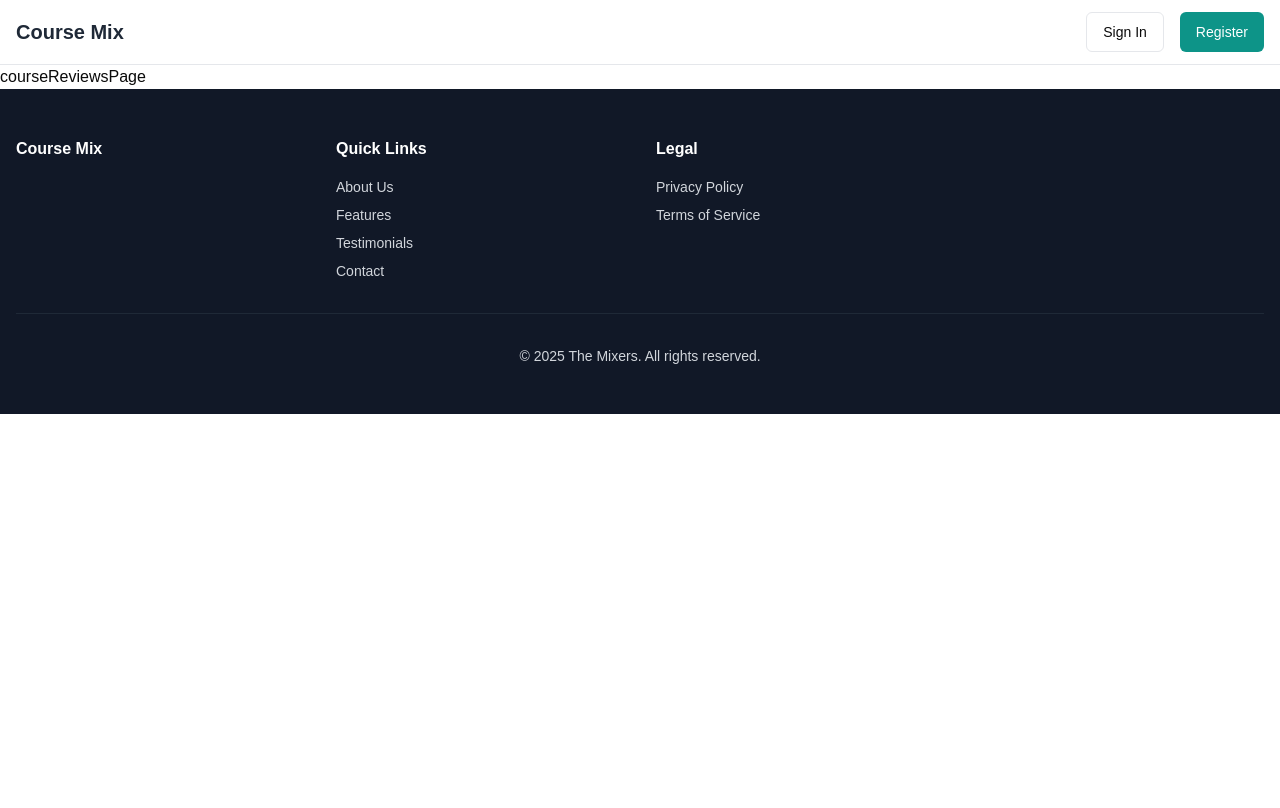
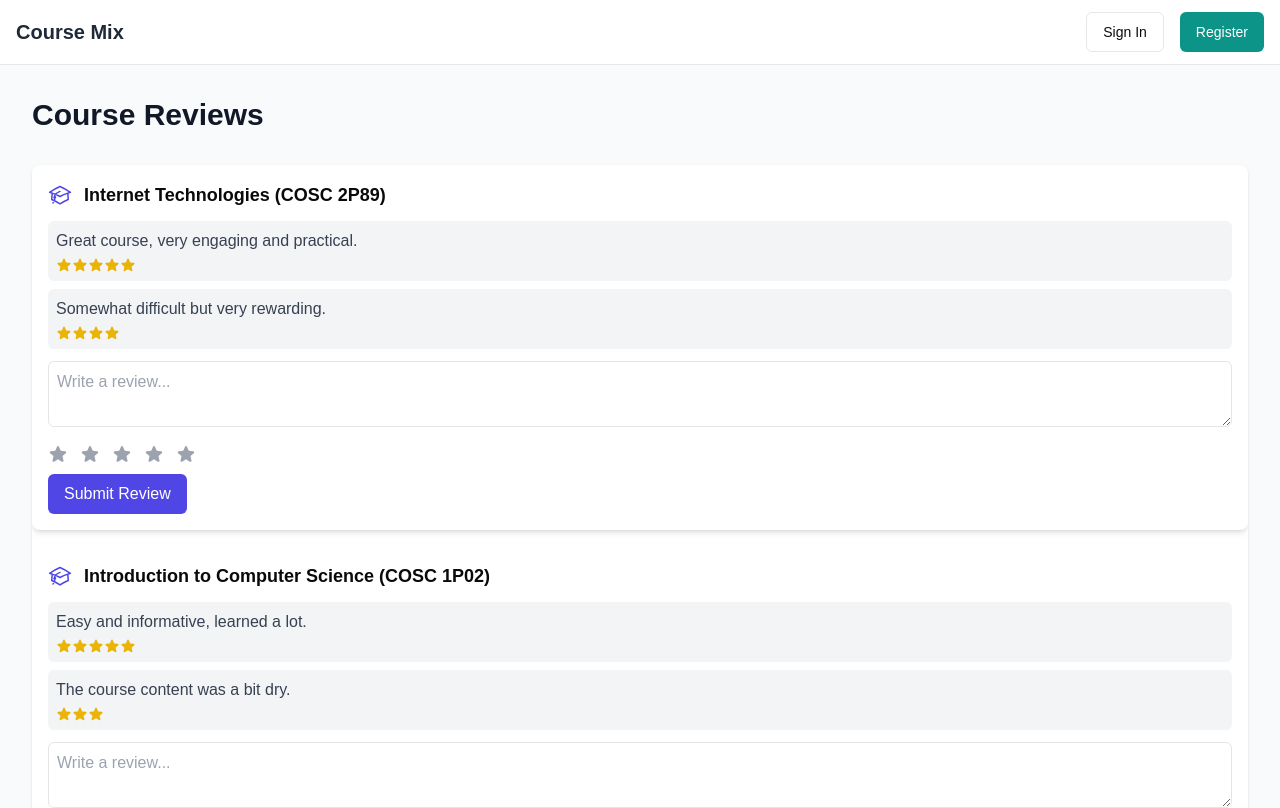
Before and after one commit to ashuchauhan2/COSC4P02, a Next.js app in the folder coursemix/: page /protected/course-reviews in a window 1280 px wide. Shown: the top 808 px of the page. Built offline with nearby package versions, Linux system fonts and the light colour scheme; no server answers.

Commit message:
Your commit message

```diff
--- a/coursemix/src/app/protected/course-reviews/page.js
+++ b/coursemix/src/app/protected/course-reviews/page.js
@@ -1,9 +1,145 @@
-import React from 'react'
+'use client'
 
-const courseReviewsPage = () => {
+import { useState, useEffect } from 'react'
+import { useRouter } from 'next/navigation'
+// import RequireAuth from '@/components/RequireAuth'
+import { StarIcon } from '@heroicons/react/24/solid'
+import { AcademicCapIcon } from '@heroicons/react/24/outline'
+
+const CourseReviews = () => {
+  const [courses, setCourses] = useState([
+    {
+      course_id: 1,
+      course_name: 'Internet Technologies',
+      course_code: 'COSC 2P89'
+    },
+    {
+      course_id: 2,
+      course_name: 'Introduction to Computer Science',
+      course_code: 'COSC 1P02'
+    }
+  ])
+  const [reviews, setReviews] = useState({
+    1: [
+      {
+        review_text: 'Great course, very engaging and practical.',
+        rating: 5
+      },
+      {
+        review_text: 'Somewhat difficult but very rewarding.',
+        rating: 4
+      }
+    ],
+    2: [
+      {
+        review_text: 'Easy and informative, learned a lot.',
+        rating: 5
+      },
+      {
+        review_text: 'The course content was a bit dry.',
+        rating: 3
+      }
+    ]
+  })
+  const [loading, setLoading] = useState(false)
+  const [error, setError] = useState(null)
+  const [reviewText, setReviewText] = useState('')
+  const [rating, setRating] = useState(0)
+  const router = useRouter()
+
+  useEffect(() => {
+    // Simulate a delay for loading
+    setLoading(false)
+  }, [])
+
+  const handleReviewSubmit = (courseId) => {
+    if (!reviewText || rating === 0) return
+
+    // Add a new review (here, we're just adding it to the state)
+    setReviews((prevReviews) => {
+      const newReview = { review_text: reviewText, rating }
+      return {
+        ...prevReviews,
+        [courseId]: [...(prevReviews[courseId] || []), newReview]
+      }
+    })
+
+    // Clear the form
+    setReviewText('')
+    setRating(0)
+  }
+
   return (
-    <div>courseReviewsPage</div>
+      <div className="min-h-screen bg-gray-50 py-8">
+        <div className="max-w-7xl mx-auto px-4 sm:px-6 lg:px-8">
+          <h1 className="text-3xl font-bold text-gray-900 mb-8">Course Reviews</h1>
+
+          {error && (
+            <div className="bg-red-50 border border-red-200 text-red-700 px-4 py-3 rounded mb-6">
+              {error}
+            </div>
+          )}
+
+          <div className="bg-white rounded-lg shadow overflow-hidden">
+            {loading ? (
+              <div className="text-center p-6 text-gray-500">Loading...</div>
+            ) : courses.length === 0 ? (
+              <div className="p-6 text-center text-gray-500">
+                You are not enrolled in any courses.
+              </div>
+            ) : (
+              courses.map(({ course_id, course_name, course_code }) => (
+                <div key={course_id} className="bg-white shadow-md p-4 rounded-lg mb-4">
+                  <div className="flex items-center space-x-3 mb-3">
+                    <AcademicCapIcon className="h-6 w-6 text-indigo-600" />
+                    <h2 className="text-lg font-semibold">{course_name} ({course_code})</h2>
+                  </div>
+
+                  <div className="space-y-2">
+                    {(reviews[course_id] || []).map((review, index) => (
+                      <div key={index} className="p-2 bg-gray-100 rounded-md">
+                        <p className="text-gray-700">{review.review_text}</p>
+                        <div className="flex items-center mt-1">
+                          {[...Array(review.rating)].map((_, i) => (
+                            <StarIcon key={i} className="h-4 w-4 text-yellow-500" />
+                          ))}
+                        </div>
+                      </div>
+                    ))}
+                  </div>
+
+                  <div className="mt-3">
+                    <textarea
+                      className="w-full border rounded-md p-2"
+                      placeholder="Write a review..."
+                      value={reviewText}
+                      onChange={(e) => setReviewText(e.target.value)}
+                    />
+                    <div className="flex space-x-2 mt-2">
+                      {[1, 2, 3, 4, 5].map((star) => (
+                        <button
+                          key={star}
+                          className={`h-6 w-6 ${rating >= star ? 'text-yellow-500' : 'text-gray-400'}`}
+                          onClick={() => setRating(star)}
+                        >
+                          <StarIcon className="h-5 w-5" />
+                        </button>
+                      ))}
+                    </div>
+                    <button
+                      onClick={() => handleReviewSubmit(course_id)}
+                      className="mt-2 bg-indigo-600 text-white px-4 py-2 rounded-md hover:bg-indigo-700"
+                    >
+                      Submit Review
+                    </button>
+                  </div>
+                </div>
+              ))
+            )}
+          </div>
+        </div>
+      </div>
   )
 }
 
-export default courseReviewsPage;
+export default CourseReviews
```
